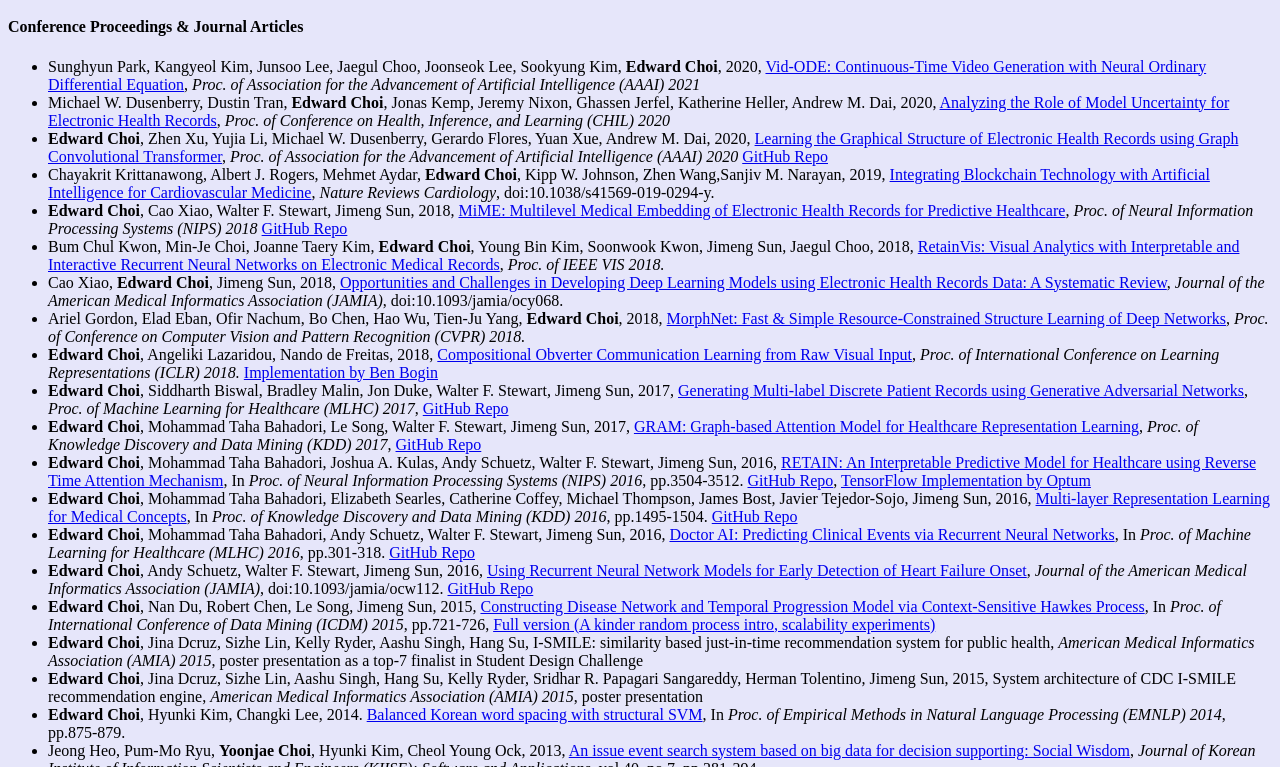
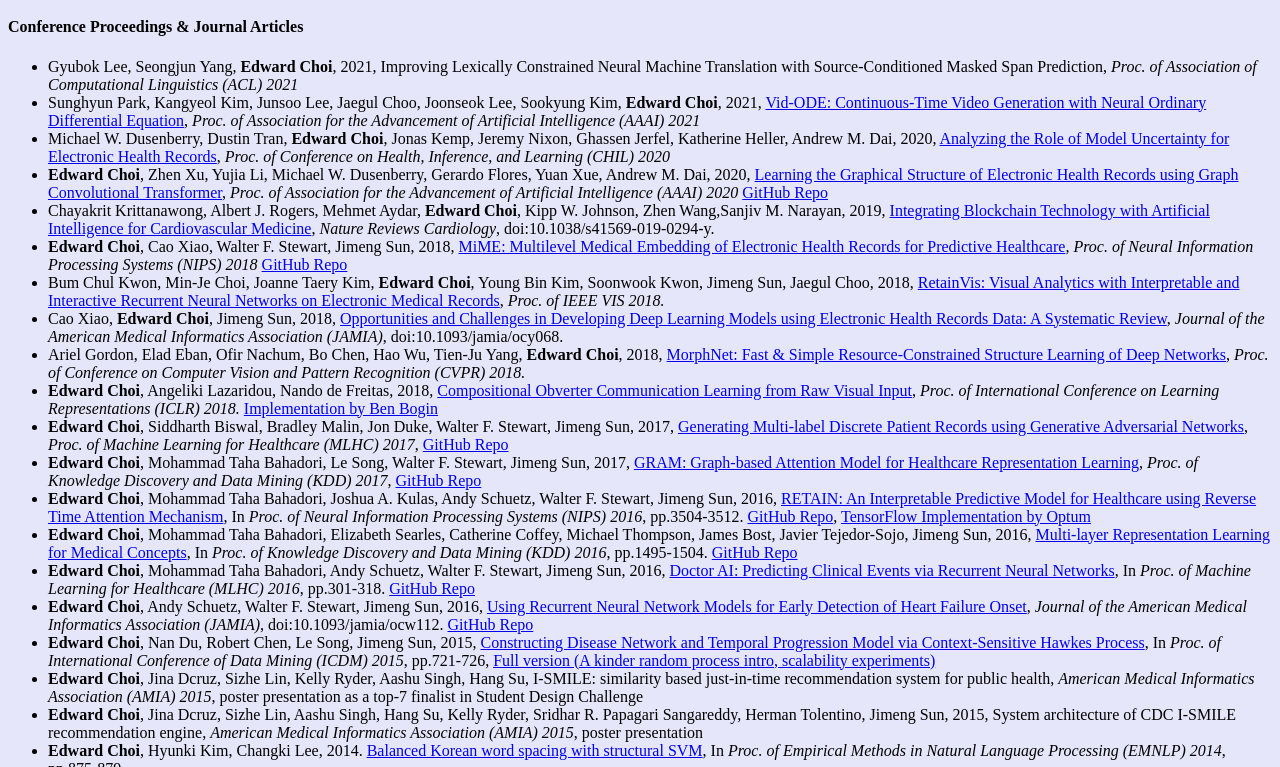
Before and after one commit to claralga/mp2893.github.io, a plain HTML site: page publication.html in a window 1280 px wide. Shown: the part 33-800 px from the top of the page. Drawn offline with Linux system fonts and the light colour scheme.

Commit message:
Add publication

```diff
--- a/publication.html
+++ b/publication.html
@@ -15,7 +15,8 @@ th, td
 <H3>Publications</H3>
 <H4>Conference Proceedings & Journal Articles</H4>
 <ul>
-        <li>Sunghyun Park, Kangyeol Kim, Junsoo Lee, Jaegul Choo, Joonseok Lee, Sookyung Kim, <b>Edward Choi</b>, 2020, <a href="https://arxiv.org/pdf/2010.08188" target=_blank>Vid-ODE: Continuous-Time Video Generation with Neural Ordinary Differential Equation</a>, <i>Proc. of Association for the Advancement of Artificial Intelligence (AAAI) 2021</i></li>
+        <li>Gyubok Lee, Seongjun Yang, <b>Edward Choi</b>, 2021, Improving Lexically Constrained Neural Machine Translation with Source-Conditioned Masked Span Prediction, <i>Proc. of Association of Computational Linguistics (ACL) 2021</i></li>
+        <li>Sunghyun Park, Kangyeol Kim, Junsoo Lee, Jaegul Choo, Joonseok Lee, Sookyung Kim, <b>Edward Choi</b>, 2021, <a href="https://arxiv.org/pdf/2010.08188" target=_blank>Vid-ODE: Continuous-Time Video Generation with Neural Ordinary Differential Equation</a>, <i>Proc. of Association for the Advancement of Artificial Intelligence (AAAI) 2021</i></li>
         <li>Michael W. Dusenberry, Dustin Tran, <b>Edward Choi</b>, Jonas Kemp, Jeremy Nixon, Ghassen Jerfel, Katherine Heller, Andrew M. Dai, 2020, <a href="https://arxiv.org/pdf/1906.03842.pdf" target=_blank>Analyzing the Role of Model Uncertainty for Electronic Health Records</a>, <i>Proc. of Conference on Health, Inference, and Learning (CHIL) 2020</i></li>
         <li><b>Edward Choi</b>, Zhen Xu, Yujia Li, Michael W. Dusenberry, Gerardo Flores, Yuan Xue, Andrew M. Dai, 2020, <a href="https://arxiv.org/pdf/1906.04716.pdf" target=_blank>Learning the Graphical Structure of Electronic Health Records using Graph Convolutional Transformer</a>, <i>Proc. of Association for the Advancement of Artificial Intelligence (AAAI) 2020</i> <a href="https://github.com/Google-Health/records-research/tree/master/graph-convolutional-transformer" target=_blank>GitHub Repo</a> </li>
         <li>Chayakrit Krittanawong, Albert J. Rogers, Mehmet Aydar, <b>Edward Choi</b>, Kipp W. Johnson, Zhen Wang,Sanjiv M. Narayan, 2019, <a href="https://www.nature.com/articles/s41569-019-0294-y" target=_blank>Integrating Blockchain Technology with Artificial Intelligence for Cardiovascular Medicine</a>, <i>Nature Reviews Cardiology</i>, doi:10.1038/s41569-019-0294-y.</li>
```
